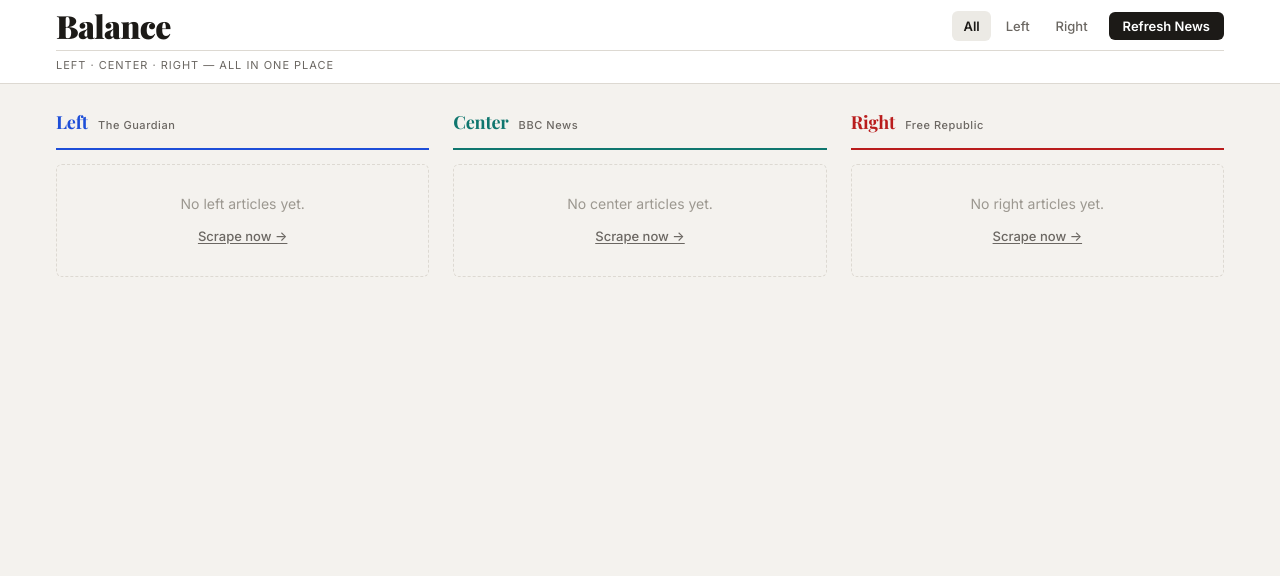
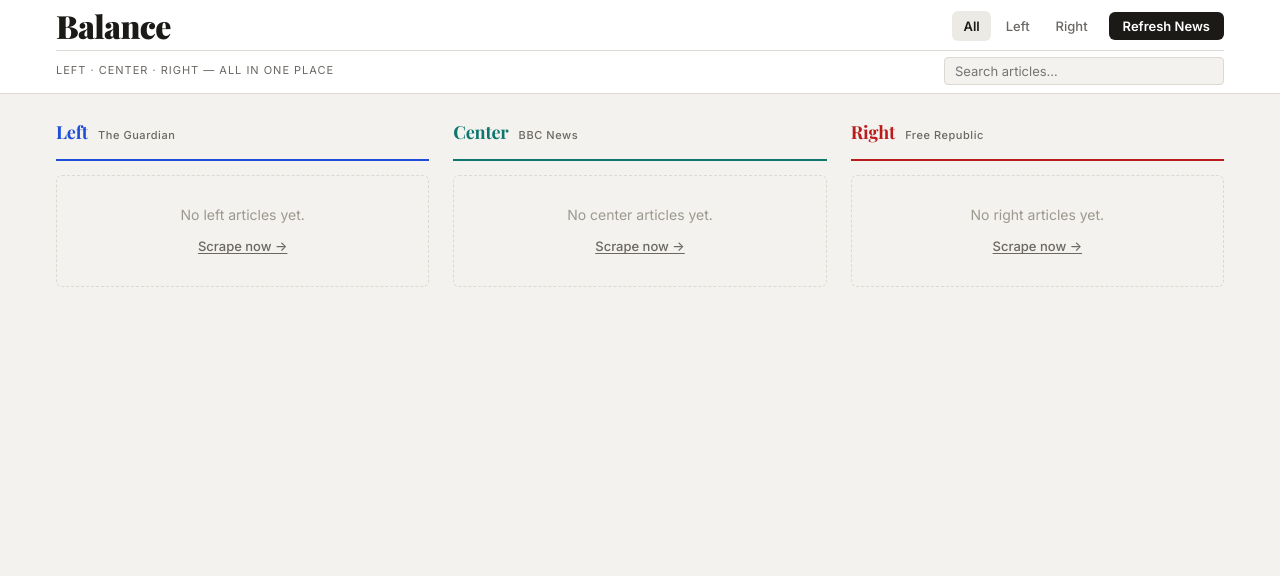
Before and after one commit to JimGray9999/cheery-scrapio, a Node server app: page /all in a window 1280 px wide. Shown: the top 576 px of the page. Run offline with Node 20, Linux system fonts and the light colour scheme; data that the repository does not hold is empty; some libraries are stand-ins or nearby versions.

Commit message:
Add server-side article search with MongoDB text index
- Add text index on Article.title for full-text search
- Add searchArticles controller: $text query, relevance-sorted, limit 50
- Add GET /api/search?q=&filter= route
- Add search input in masthead (debounced 300ms, Escape to clear)
- Render results in a 3-column Left/Center/Right grid, hides main feed
- Add supporting CSS for search input and results layout

Co-Authored-By: Claude Sonnet 4.6 <noreply@anthropic.com>
Claude-Session: https://claude.ai/code/session_011CUabcShqSvE4Rc5ZCtiXR

```diff
--- a/controllers/articleController.js
+++ b/controllers/articleController.js
@@ -145,10 +145,38 @@ async function getArticlesPage(req, res) {
   }
 }
 
+/**
+ * @route GET /api/search?q=<query>&filter=left|center|right|all
+ */
+async function searchArticles(req, res) {
+  try {
+    const { q, filter } = req.query;
+    if (!q || q.trim().length < 2) {
+      return res.status(400).json({ error: 'q must be at least 2 characters' });
+    }
+
+    const baseQuery = { $text: { $search: q.trim() } };
+    const filterQuery = buildQuery(filter);
+    const query = filterQuery ? { ...baseQuery, ...filterQuery } : baseQuery;
+
+    const articles = await Article.find(query, { score: { $meta: 'textScore' } })
+      .populate('note')
+      .sort({ score: { $meta: 'textScore' } })
+      .limit(50)
+      .lean();
+
+    res.json({ articles, total: articles.length });
+  } catch (error) {
+    logger.error('Error searching articles:', error);
+    res.status(500).json({ error: 'Error searching articles' });
+  }
+}
+
 module.exports = {
   getAllArticles,
   getLeftArticles,
   getRightArticles,
   getArticleById,
   getArticlesPage,
+  searchArticles,
 };
--- a/models/Article.js
+++ b/models/Article.js
@@ -36,6 +36,8 @@ const ArticleSchema = new Schema(
   { timestamps: true }
 );
 
+ArticleSchema.index({ title: 'text' });
+
 const Article = mongoose.model('Article', ArticleSchema);
 
 module.exports = Article;
--- a/public/css/style.css
+++ b/public/css/style.css
@@ -228,11 +228,71 @@ ul {
   margin: 8px 0 6px;
 }
 
+.masthead-bottom {
+  display: flex;
+  align-items: center;
+  justify-content: space-between;
+  gap: 12px;
+  flex-wrap: wrap;
+}
+
 .masthead-tagline {
   font-size: 0.6875rem;
   color: var(--fg-2);
   letter-spacing: 0.09em;
   text-transform: uppercase;
+  margin: 0;
+}
+
+.search-form {
+  flex: 0 1 280px;
+}
+
+.search-input {
+  width: 100%;
+  padding: 5px 10px;
+  border: 1px solid var(--border);
+  border-radius: 4px;
+  background: var(--bg);
+  color: var(--fg);
+  font-size: 0.8125rem;
+  font-family: inherit;
+  outline: none;
+  transition: border-color 0.15s;
+}
+
+.search-input:focus {
+  border-color: var(--accent);
+}
+
+/* Search results overlay */
+#search-results {
+  display: none;
+}
+
+#search-results.active {
+  display: block;
+  padding: 20px max(16px, env(safe-area-inset-left, 0px));
+}
+
+.search-results-header {
+  font-size: 0.75rem;
+  color: var(--fg-2);
+  letter-spacing: 0.06em;
+  text-transform: uppercase;
+  margin-bottom: 16px;
+}
+
+.search-cols {
+  display: grid;
+  grid-template-columns: repeat(3, 1fr);
+  gap: 24px;
+}
+
+@media (max-width: 700px) {
+  .search-cols {
+    grid-template-columns: 1fr;
+  }
 }
 
 /* ── Main layout ─────────────────────────────────────────── */
--- a/routes/articles.js
+++ b/routes/articles.js
@@ -63,6 +63,9 @@ router.get('/right', articleController.getRightArticles);
 // Paginated JSON API — GET /api/articles?filter=left|center|right&before=<_id>
 router.get('/api/articles', articleController.getArticlesPage);
 
+// Full-text search — GET /api/search?q=<query>&filter=left|center|right
+router.get('/api/search', articleController.searchArticles);
+
 // Article + note routes
 router.get('/articles/:id', articleController.getArticleById);
 router.post('/articles/:id', noteLimit, validateNote, noteController.createNote);
--- a/views/layouts/main.handlebars
+++ b/views/layouts/main.handlebars
@@ -28,11 +28,26 @@
           </nav>
         </div>
         <div class="masthead-rule"></div>
-        <p class="masthead-tagline">Left &middot; Center &middot; Right &mdash; All in one place</p>
+        <div class="masthead-bottom">
+          <p class="masthead-tagline">Left &middot; Center &middot; Right &mdash; All in one place</p>
+          <form class="search-form" role="search" aria-label="Search articles">
+            <input
+              id="search-input"
+              type="search"
+              class="search-input"
+              placeholder="Search articles…"
+              aria-label="Search articles"
+              autocomplete="off"
+              maxlength="200"
+            />
+          </form>
+        </div>
       </div>
     </header>
 
-    <main>
+    <div id="search-results" role="region" aria-label="Search results"></div>
+
+    <main id="main-content">
       {{{body}}}
     </main>
 
```
Also changed, not shown: public/js/app.js.
